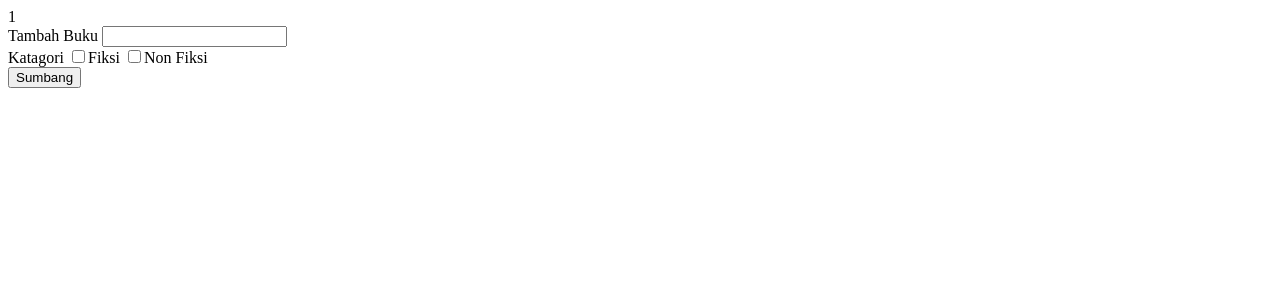
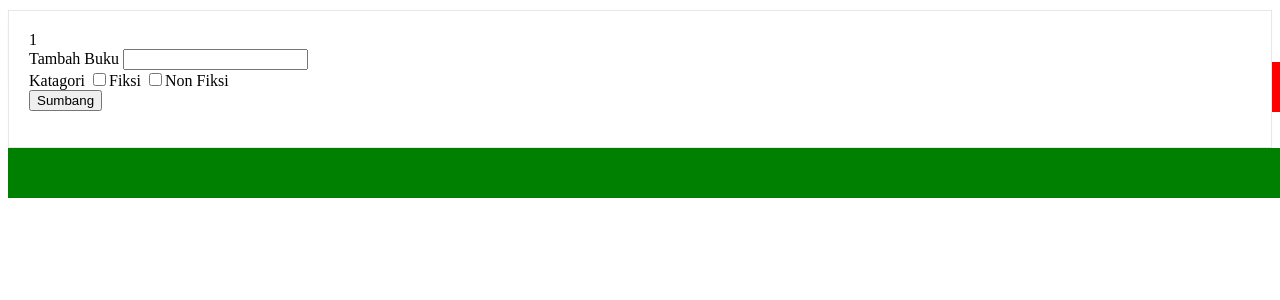
Before and after one commit to vedoalfarizi/bangku, a PHP site: page /umum/beranda_umum.php in a window 1280 px wide. Shown: the top 300 px of the page. Run offline with PHP 8.4, Linux system fonts and the light colour scheme; the visitor is signed in with stand-in values (Sample User, id 1).

Commit message:
tambah tab, ubah beranda_umum, dtyle, dan js

```diff
--- a/style/style.css
+++ b/style/style.css
@@ -252,3 +252,35 @@ th {
 }
 
 /*------------------------ END TABLE --------------------------------------------*/
+
+/*-------------------------------------------- tab-------------------------------------------- */
+.tab-gaya{
+    position: fixed;
+}
+#a1{
+    position: fixed;
+    width: 100%;
+    height: 50px;
+    background-color: red;
+}
+#a2{
+    position: fixed;
+    width: 100%;
+    height: 50px;
+    background-color: blue;
+}
+#a3{
+    position: fixed;
+    width: 100%;
+    height: 50px;
+    background-color: green;
+}
+
+.kotak {
+    background: #fff;
+    padding: 20px 20px;
+    position: relative;
+    box-shadow: 0 1px 1px rgba(0,0,0,.05);
+    border: 1px solid #E7E7E8;
+    margin-top: 10px;
+}
--- a/umum/beranda_umum.php
+++ b/umum/beranda_umum.php
@@ -4,8 +4,20 @@
 <html>
 <head>
     <title>Sumbang Buku</title>
+    <link rel="stylesheet" type="text/css" href="style/style.css">
 </head>
 <body>
+<div class="tab-gaya">
+    <div class="kotak">
+        <button id="b1" onClick="satu()">Beranda</button>
+        <button id="b2" onClick="dua()">Profil</button>
+        <button id="b3" onClick="tiga()">LogOut</button>
+        <div id="a1" style="" >
+    </div>
+</div>
+
+
+</div>
     <div id="menu">
         <div class="kotak">
             <div class="alert"><?php if($_SESSION['pesan']!=""){
@@ -21,7 +33,11 @@
             </form>
         </div>
     </div>
+</div>
+<div id="a2" style="" ></div>
+<div id="a3" style="" ></div>
 </body>
+<script type="text/javascript" src="../js/script.js"></script>
 </html>
 
 <?php
```
Also changed, not shown: js/script.js (+42 -0 lines).
